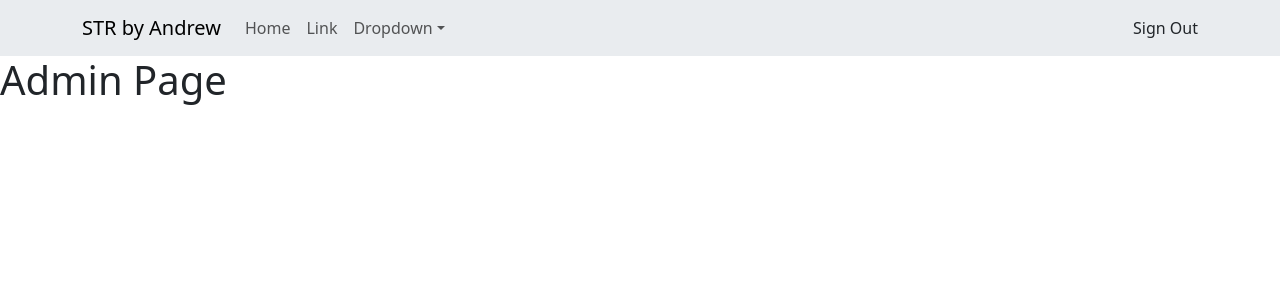
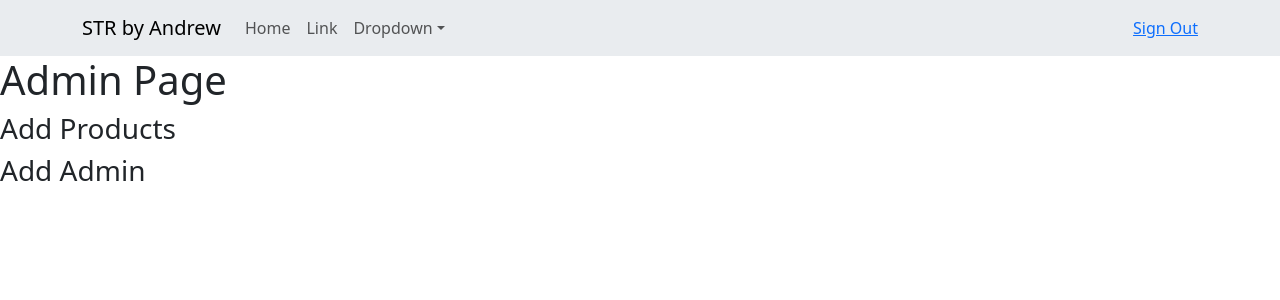
Before and after one commit to andrewSantanastaso/str-by-andrew-frontend, a React (Vite) app: page /admin in a window 1280 px wide. Shown: the top 300 px of the page. Built offline with nearby package versions, Linux system fonts and the light colour scheme; no server answers.

Commit message:
signout functional

```diff
--- a/src/components/Admin.jsx
+++ b/src/components/Admin.jsx
@@ -1,5 +1,12 @@
 const Admin = () => {
-  return <h1>Admin Page</h1>;
+  return (
+    <>
+      <h1>Admin Page</h1>
+
+      <h3>Add Products</h3>
+      <h3>Add Admin</h3>
+    </>
+  );
 };
 
 export default Admin;
--- a/src/components/Home.jsx
+++ b/src/components/Home.jsx
@@ -1,7 +1,11 @@
 const Home = (props) => {
   const user = props.user._id || props.user.user;
   console.log(user);
-  return <h1>Welcome {user.name} </h1>;
+  return (
+    <>
+      <h1>Welcome {user.name} </h1>;
+    </>
+  );
 };
 
 export default Home;
--- a/src/components/NavBar.jsx
+++ b/src/components/NavBar.jsx
@@ -3,6 +3,7 @@ import Container from "react-bootstrap/Container";
 import Nav from "react-bootstrap/Nav";
 import Navbar from "react-bootstrap/Navbar";
 import NavDropdown from "react-bootstrap/NavDropdown";
+import { Link } from "react-router-dom";
 
 const NavHead = (props) => {
   return (
@@ -28,7 +29,9 @@ const NavHead = (props) => {
           </Nav>
         </Navbar.Collapse>
         <NavItem>
-          <a onClick={props.handleSignOut}>Sign Out</a>
+          <Link to="" onClick={props.handleSignOut}>
+            Sign Out
+          </Link>
         </NavItem>
       </Container>
     </Navbar>
```
